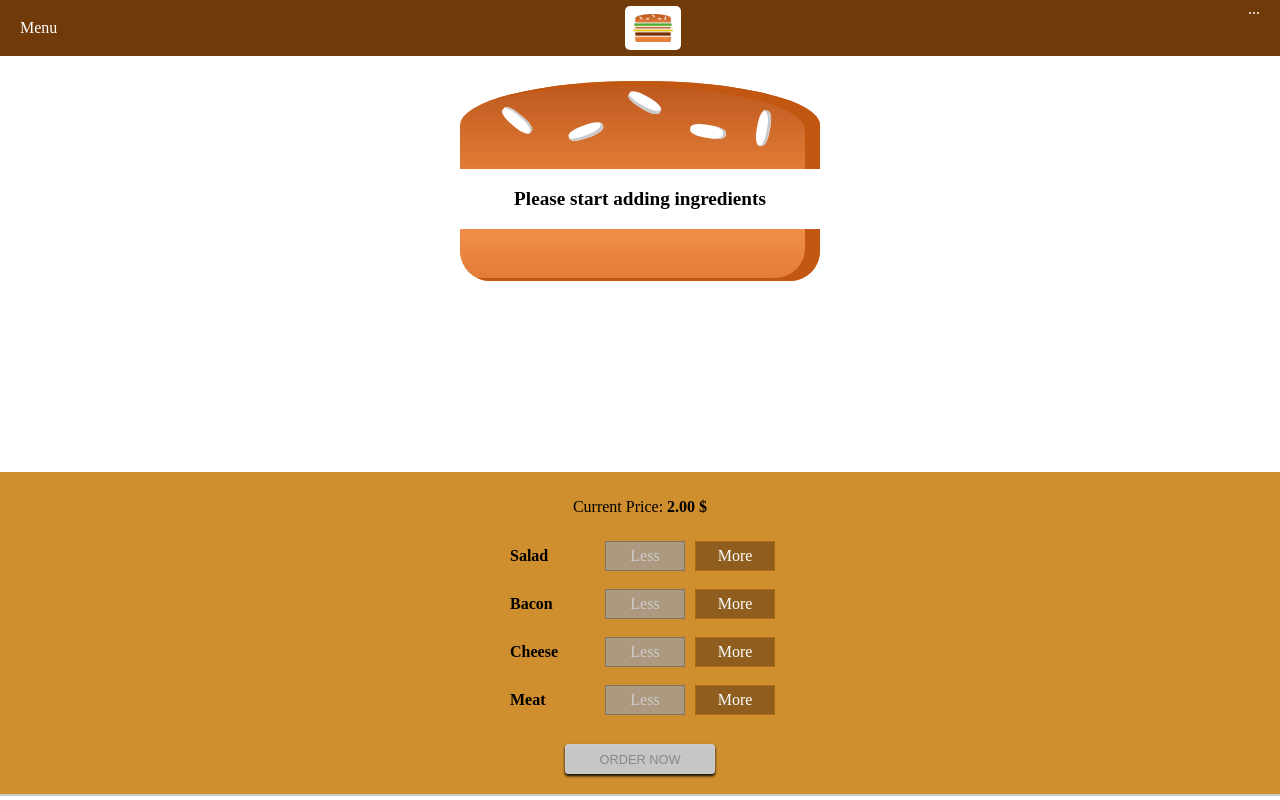
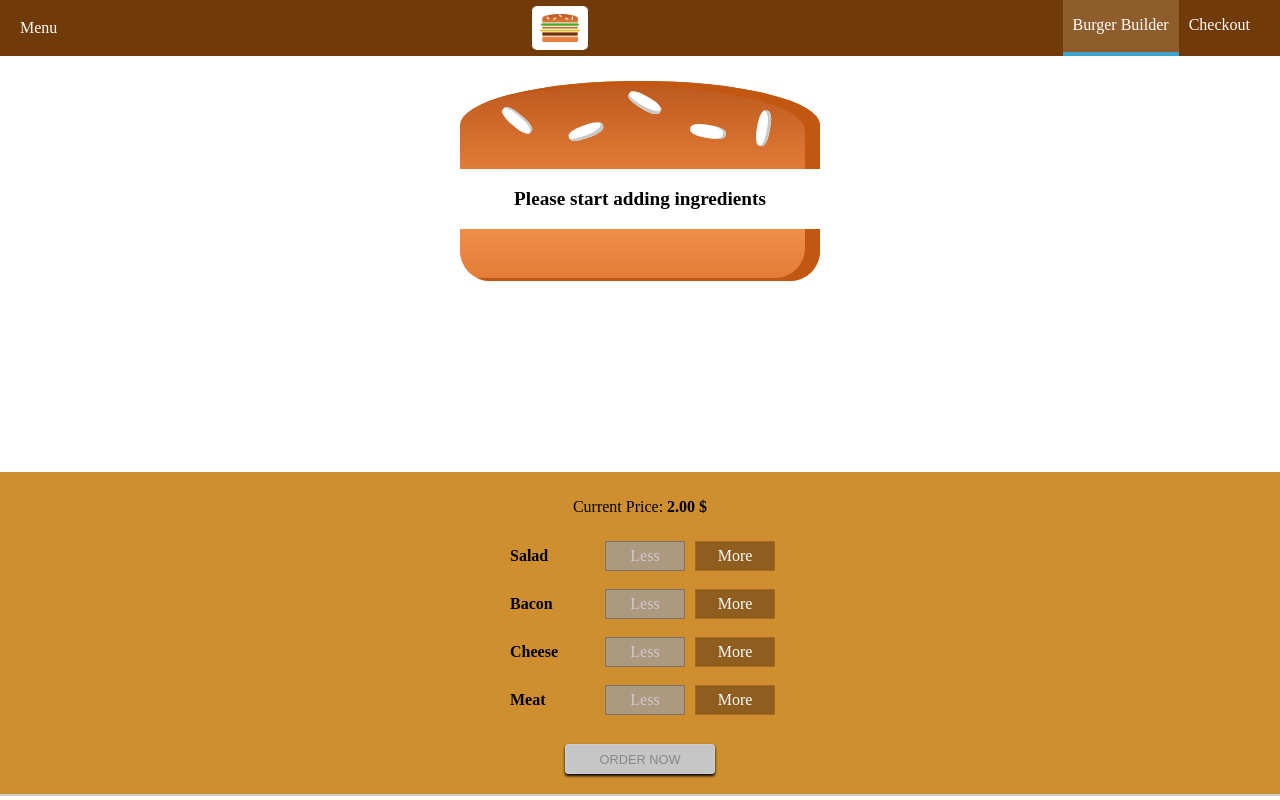
Before and after one commit to aladiha/React-Burger-Builder, a React (Create React App) app: page / in a window 1280 px wide. Built offline with nearby package versions, Linux system fonts and the light colour scheme.

Commit message:
navigation items

```diff
--- /dev/null
+++ b/src/components/Navigation/NavigationItems/NavigationItem/NavigationItem.js
@@ -0,0 +1,15 @@
+import React from 'react'
+import classes from './NavigationItem.module.css'
+
+const item = (props) => (
+    <li className={classes.NavigationItem}>
+    <a
+    href={props.link}
+    className={props.active ? classes.active : null}
+    >
+        {props.children}
+    </a>
+    </li>
+);
+
+export default item;
--- /dev/null
+++ b/src/components/Navigation/NavigationItems/NavigationItem/NavigationItem.module.css
@@ -0,0 +1,25 @@
+.NavigationItem {
+    margin: 0;
+    box-sizing: border-box;
+    display: flex;
+    height: 100%;
+    align-items: center;
+}
+
+.NavigationItem a {
+    color: white;
+    text-decoration: none;
+    height: 100%;
+    padding: 16px 10px;
+    border-bottom: 4px solid transparent;
+    box-sizing: border-box;
+    display: block;
+}
+
+.NavigationItem a:hover,
+.NavigationItem a:active,
+.NavigationItem a.active{
+    background-color: #8F5C2C;
+    border-bottom:  4px solid #40A4C8;
+    color: white;
+}
--- a/src/components/Navigation/NavigationItems/NavigationItems.js
+++ b/src/components/Navigation/NavigationItems/NavigationItems.js
@@ -1,7 +1,13 @@
 import React from 'react'
+import classes from './NavigationItems.module.css'
+import Item from './NavigationItem/NavigationItem'
 
-const items = (props) => {
+const items = (props) => (
+    <ul className={classes.NavigationItems}>
+        <Item link="/" active>Burger Builder</Item>
+        <Item link="/">Checkout</Item>
 
-}
+    </ul>
+);
 
 export default items;
--- /dev/null
+++ b/src/components/Navigation/NavigationItems/NavigationItems.module.css
@@ -0,0 +1,8 @@
+.NavigationItems {
+    margin: 0;
+    padding: 0;
+    list-style: none;
+    display:flex;
+    align-items: center;
+    height: 100%;
+}
--- a/src/components/Navigation/Toolbar/Toolbar.js
+++ b/src/components/Navigation/Toolbar/Toolbar.js
@@ -1,6 +1,7 @@
 import React from 'react';
-import classes from './Toolbar.module.css'
-import Logo from '../../Logo/Logo'
+import classes from './Toolbar.module.css';
+import Logo from '../../Logo/Logo';
+import NavigationItems from '../NavigationItems/NavigationItems';
 
 const toolbar = (props) => {
 
@@ -8,8 +9,7 @@
         <div>Menu</div>
         <Logo/>
         <nav>
-
-            ...
+            <NavigationItems/>
         </nav>
     </header>
 }
```
